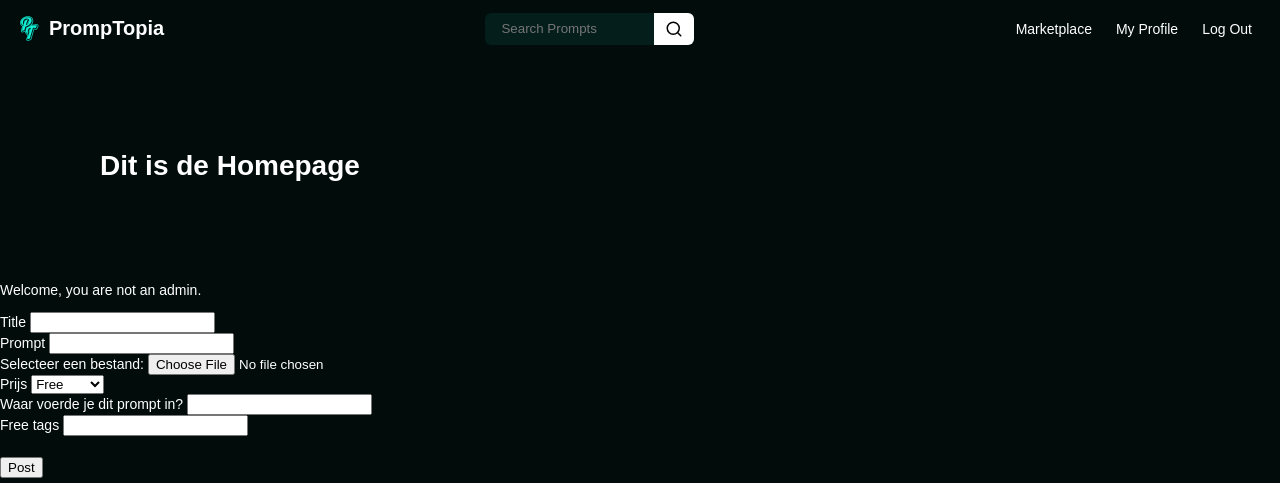
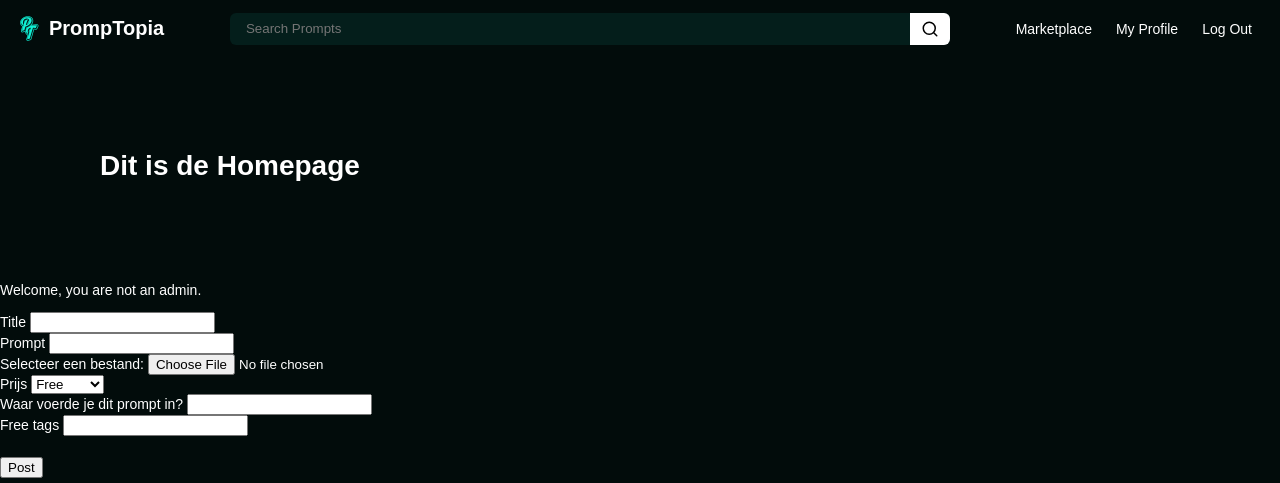
Before and after one commit to GlennVinck/Eindbaas, a PHP site: page /Promptopia/index.php in a window 1280 px wide. Shown: the top 483 px of the page. Run offline with PHP 8.4, Linux system fonts and the light colour scheme; the visitor is signed in with stand-in values (Sample User, id 1); data that the repository does not hold is empty; some web fonts are replaced.

Commit message:
style: searchbar

```diff
--- a/css/style.css
+++ b/css/style.css
@@ -62,7 +62,7 @@ body{
 }
 
 .search-input{
-    width: 100%;
+    width: 720px;
     height: 32px;
     border-radius: 6px 6px 6px 6px;
     border: none;
```
